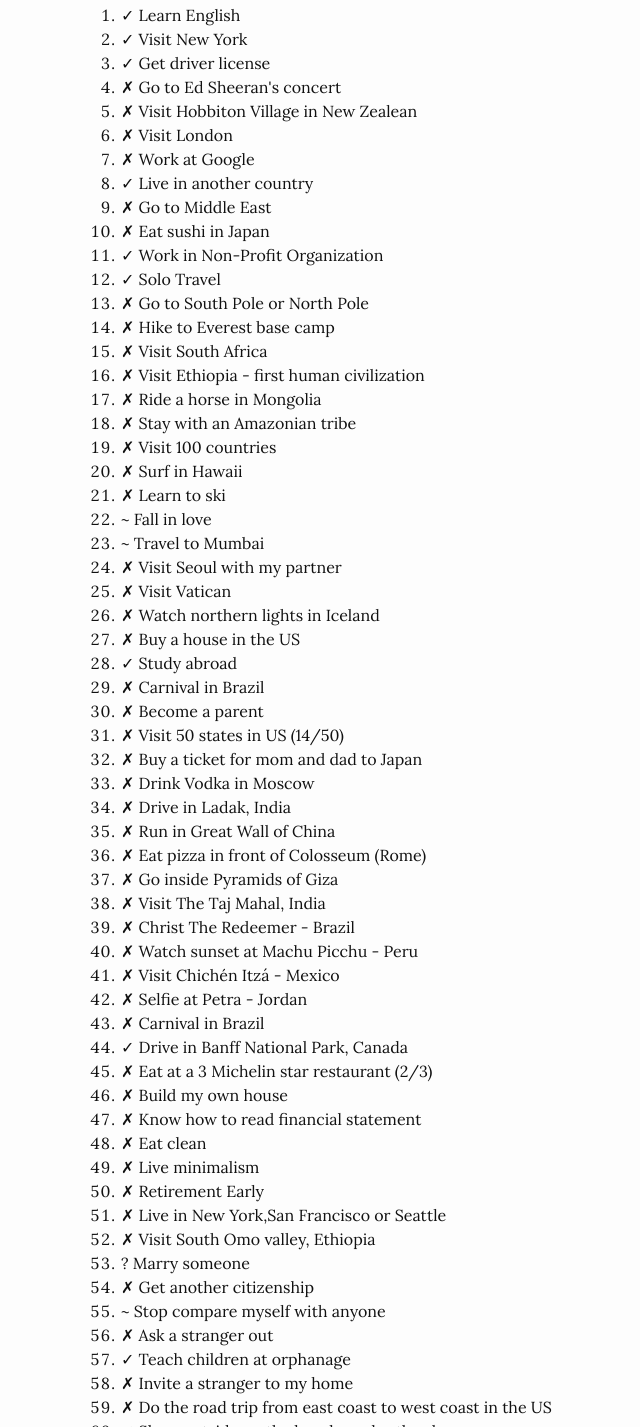
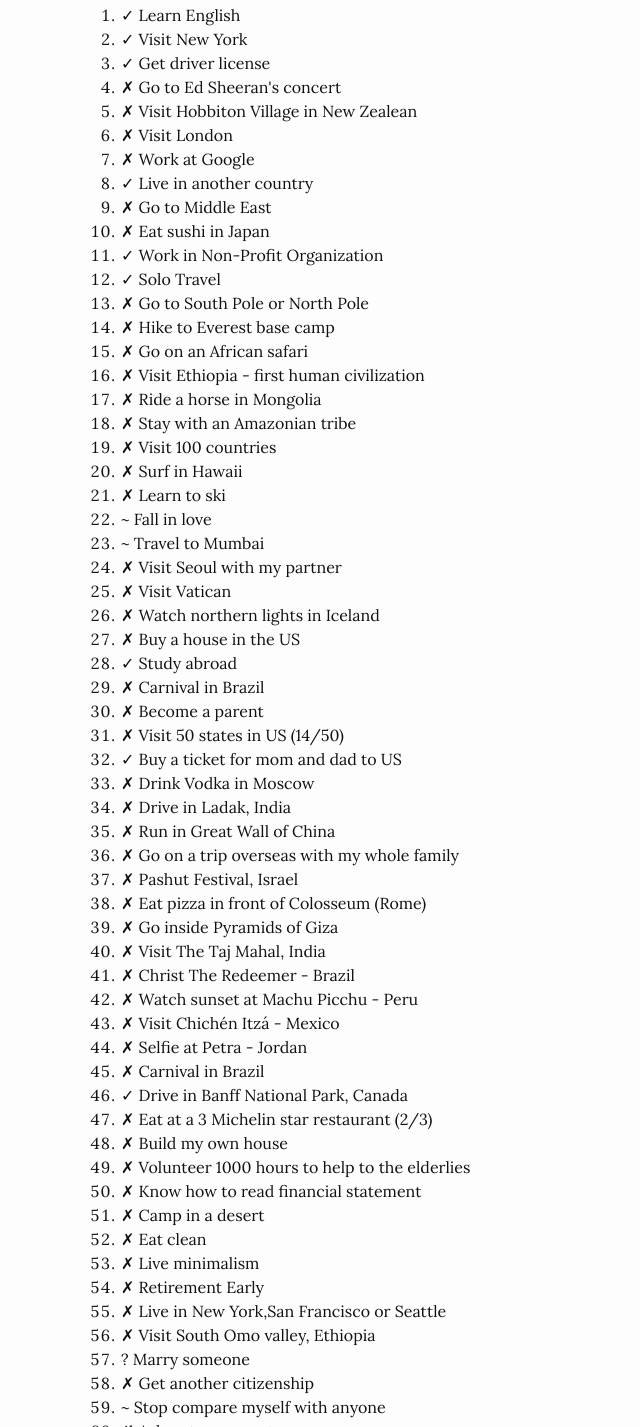
Before and after one commit to Michael-ha02/michael-ha02.github.io, a website: page list100.html in a window 1280 px wide. Shown: the part 219-1646 px from the top of the page, without its empty margins (189-829 px from the left). Drawn offline with Linux system fonts and the light colour scheme.

Commit message:
update more

```diff
--- a/list100.html
+++ b/list100.html
@@ -47,7 +47,7 @@
               <li>✓ Solo Travel</li>
               <li>✗ Go to South Pole or North Pole</li>
               <li>✗ Hike to Everest base camp</li>
-              <li>✗ Visit South Africa</li>
+              <li>✗ Go on an African safari</li>
               <li>✗ Visit Ethiopia - first human civilization</li>
               <li>✗ Ride a horse in Mongolia</li>
               <li>✗ Stay with an Amazonian tribe</li>
@@ -64,10 +64,12 @@
               <li>✗ Carnival in Brazil</li>
               <li>✗ Become a parent</li>
               <li>✗ Visit 50 states in US (14/50)</li>
-              <li>✗ Buy a ticket for mom and dad to Japan</li>
+              <li>✓ Buy a ticket for mom and dad to US</li>
               <li>✗ Drink Vodka in Moscow</li>
               <li>✗ Drive in Ladak, India</li>
               <li>✗ Run in Great Wall of China</li>
+              <li>✗ Go on a trip overseas with my whole family</li>
+              <li>✗ Pashut Festival, Israel</li>
               <li>✗ Eat pizza in front of Colosseum (Rome)</li>
               <li>✗ Go inside Pyramids of Giza</li>
               <li>✗ Visit The Taj Mahal, India</li>
@@ -79,7 +81,9 @@
               <li>✓ Drive in Banff National Park, Canada</li>
               <li>✗ Eat at a 3 Michelin star restaurant (2/3)</li>
               <li>✗ Build my own house</li>
+              <li>✗ Volunteer 1000 hours to help to the elderlies</li>
               <li>✗ Know how to read financial statement</li>
+              <li>✗ Camp in a desert</li>
               <li>✗ Eat clean</li>
               <li>✗ Live minimalism</li>
               <li>✗ Retirement Early </li>
```
